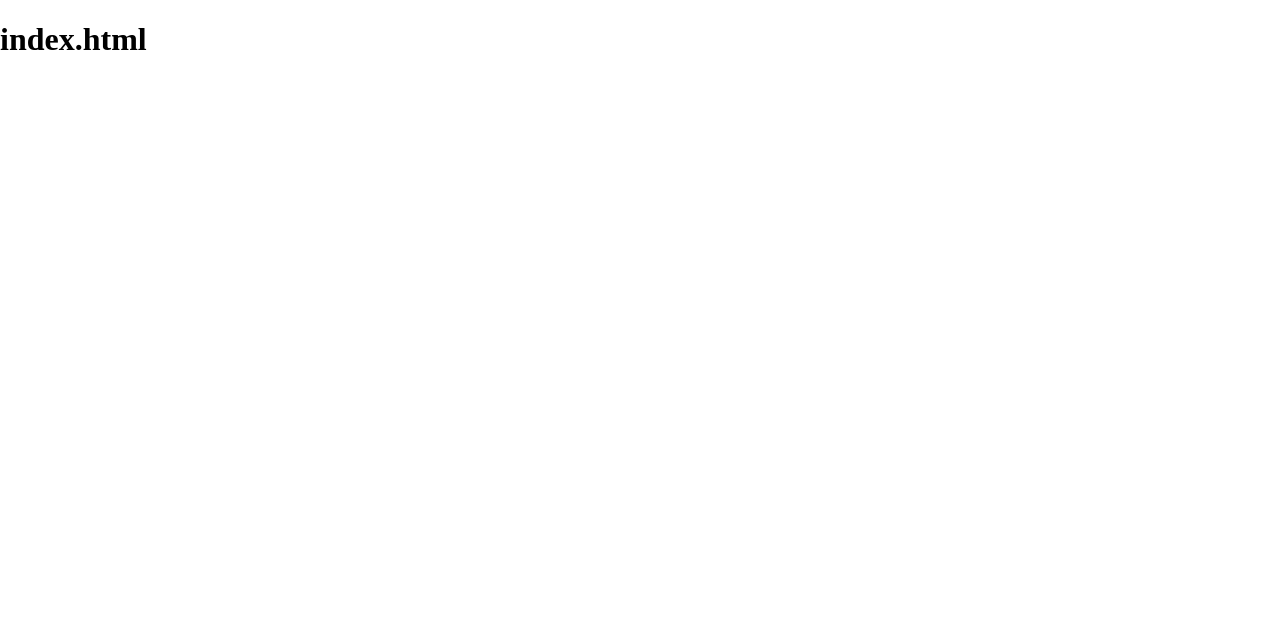
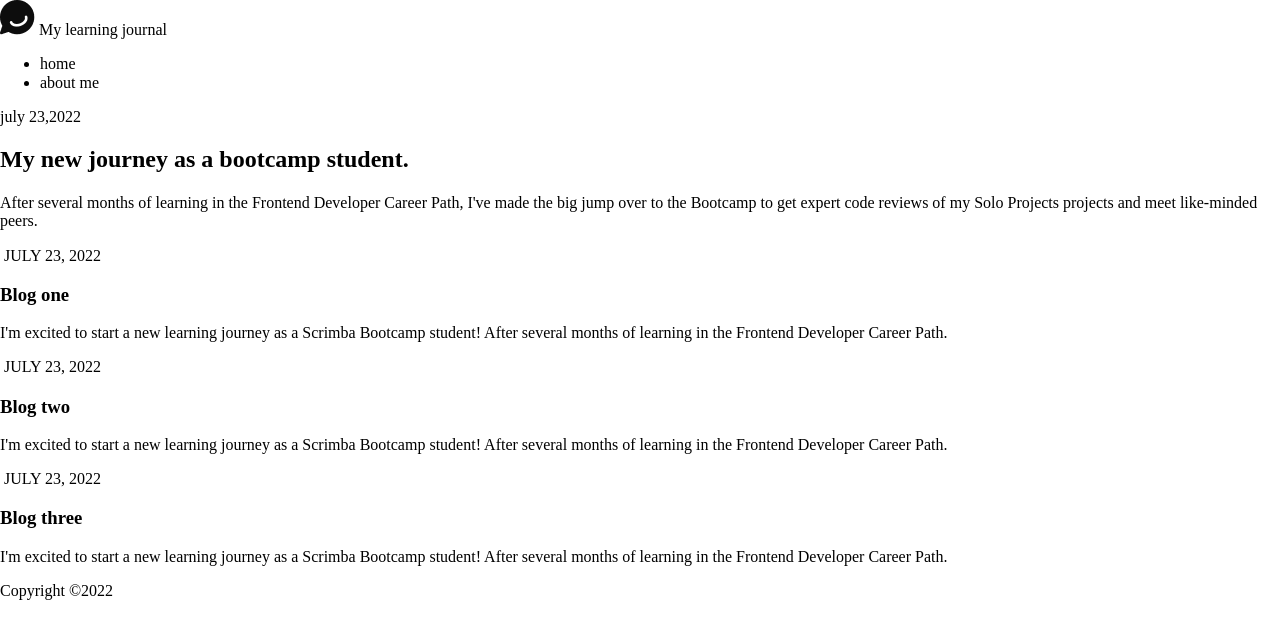
Before and after one commit to rash0x6964/scrimba, a website built with Vite: page learning-journal/index.html in a window 1280 px wide. Built offline with nearby package versions, Linux system fonts and the light colour scheme.

Commit message:
create the shape of the page / add imgs

```diff
--- a/learning-journal/index.html
+++ b/learning-journal/index.html
@@ -4,6 +4,46 @@
         <link rel="stylesheet" href="css/style.css">
     </head>
     <body>
-        <h1>index.html</h1>
+        <header>
+            <div id="logo">
+                <img src="images/logo.png" alt="logo">
+                <span>My learning journal</span>
+            </div>
+            <ul>
+                <li>home</li>
+                <li>about me</li>
+            </ul>
+        </header>
+        <main>
+            <section>
+                <span class="date">july 23,2022</span>
+                <h2>My new journey as a bootcamp student.</h2>
+                <p class="discription">After several months of learning in the Frontend Developer Career Path, I've made the big jump over to the Bootcamp to get expert code reviews of my Solo Projects projects and meet like-minded peers.</p>
+            </section>
+            <section>
+                <div class="card">
+                    <img src="" alt="">
+                    <span class="data">JULY 23, 2022</span>
+                    <h3>Blog one</h3>
+                    <p class="discription">I'm excited to start a new learning journey as a Scrimba Bootcamp student! After several months of learning in the Frontend Developer Career Path.</p>
+                </div>
+                <div class="card">
+                    <img src="" alt="">
+                    <span class="data">JULY 23, 2022</span>
+                    <h3>Blog two</h3>
+                    <p class="discription">I'm excited to start a new learning journey as a Scrimba Bootcamp student! After several months of learning in the Frontend Developer Career Path.</p>
+                </div>
+                <div class="card">
+                    <img src="" alt="">
+                    <span class="data">JULY 23, 2022</span>
+                    <h3>Blog three</h3>
+                    <p class="discription">I'm excited to start a new learning journey as a Scrimba Bootcamp student! After several months of learning in the Frontend Developer Career Path.</p>
+                </div>
+            </section>
+        </main>
+        <footer>
+            <p id=""></p>
+            <span>Copyright &copy;2022</span>
+        </footer>
     </body>
 </html>
```
Also changed, not shown: learning-journal/images/blog-image-01.png (added), learning-journal/images/blog-image-02.png (added), learning-journal/images/blog-image-03.png (added), learning-journal/images/blog-image-04.png (added), learning-journal/images/blog-image-05.png (added), learning-journal/images/blog-image-06.png (added), learning-journal/images/logo.png (added).
